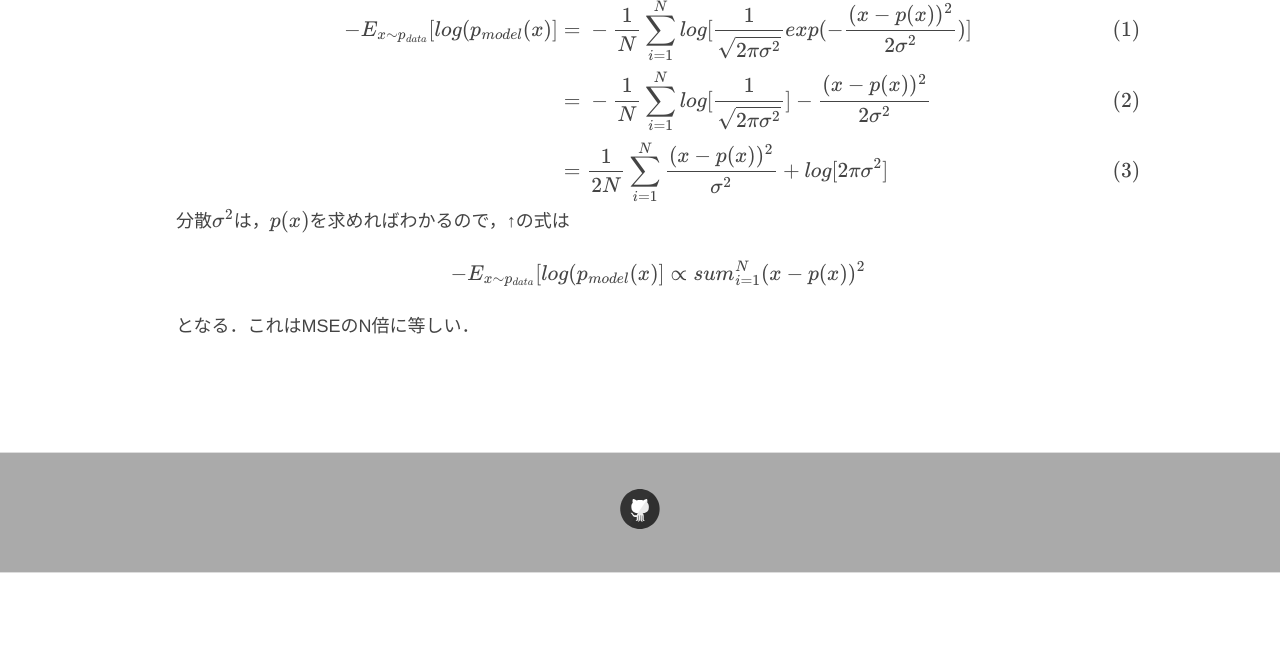
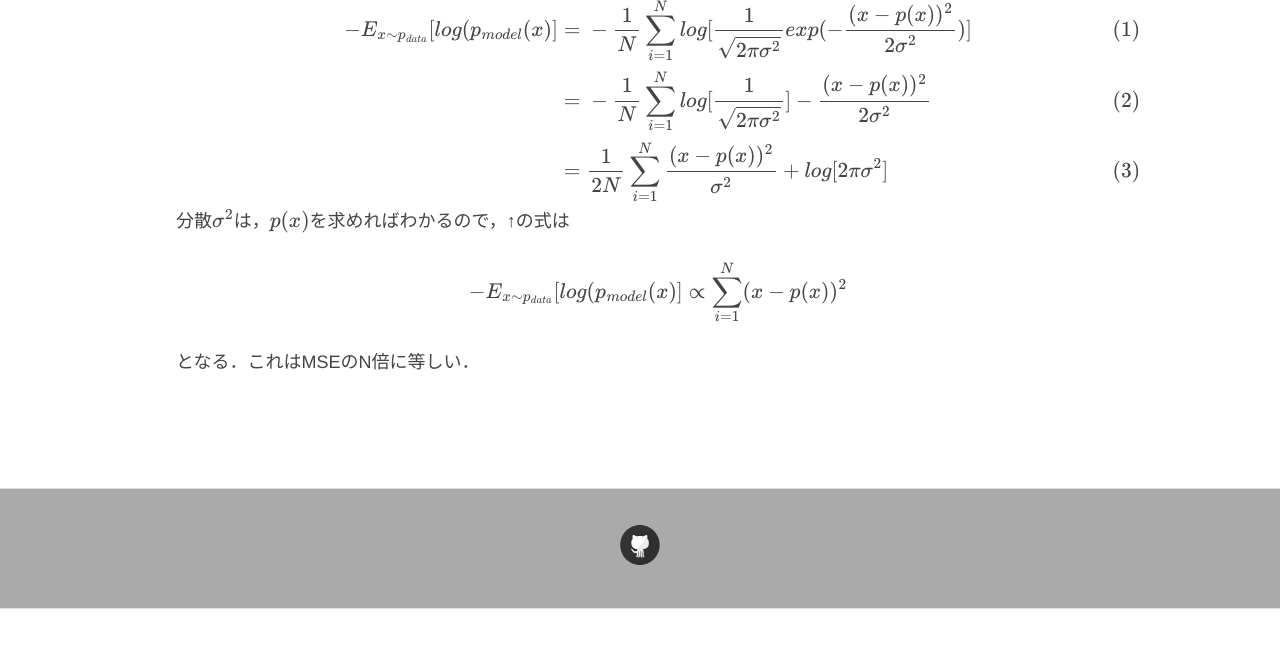
Before and after one commit to salty-vanilla/page_test, a Jekyll site: the page built from _posts/2018-05-06-MSE is CrossEntropy between emprical distribution and Gauss model.md, in a window 1280 px wide and 900 px high, scrolled down 1197 px. Shown: the top 648 px of the window. Built offline with Jekyll 4.4.1, drawn with Linux system fonts in a browser that asks for light colours; formulas are drawn with MathJax 3.

```diff
--- a/_posts/2018-05-06-MSE is CrossEntropy between emprical distribution and Gauss model.md
+++ b/_posts/2018-05-06-MSE is CrossEntropy between emprical distribution and Gauss model.md
@@ -32,6 +32,6 @@ $$\begin{eqnarray}
 
 分散$\sigma^2$は，$p(x)$を求めればわかるので，↑の式は
 
-$$ -E_{x\sim p_{data}}[log(p_{model}(x)] \propto sum_{i=1}^{N}(x-p(x))^2 $$
+$$ -E_{x\sim p_{data}}[log(p_{model}(x)] \propto \sum_{i=1}^{N}(x-p(x))^2 $$
 
 となる．これはMSEのN倍に等しい．
```
